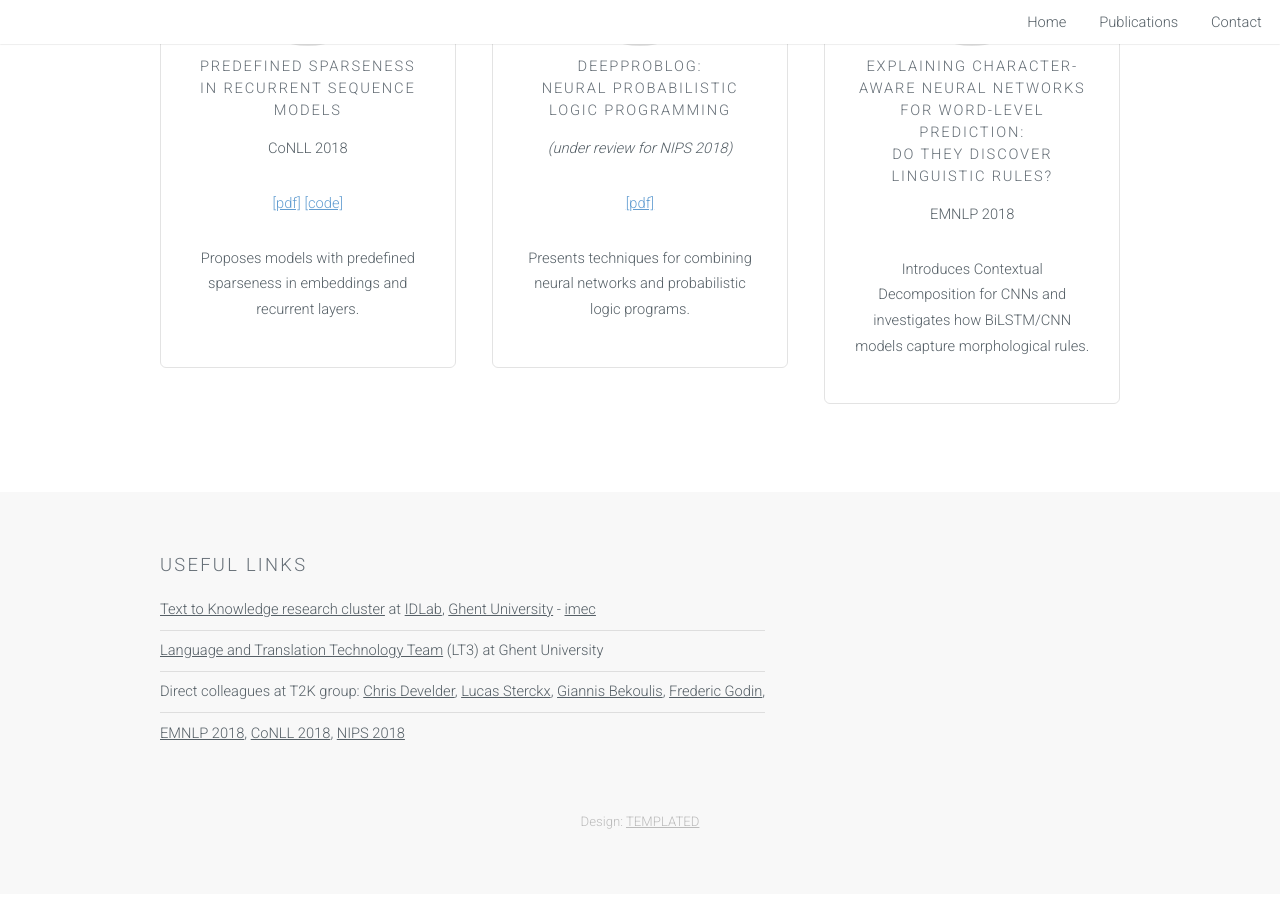
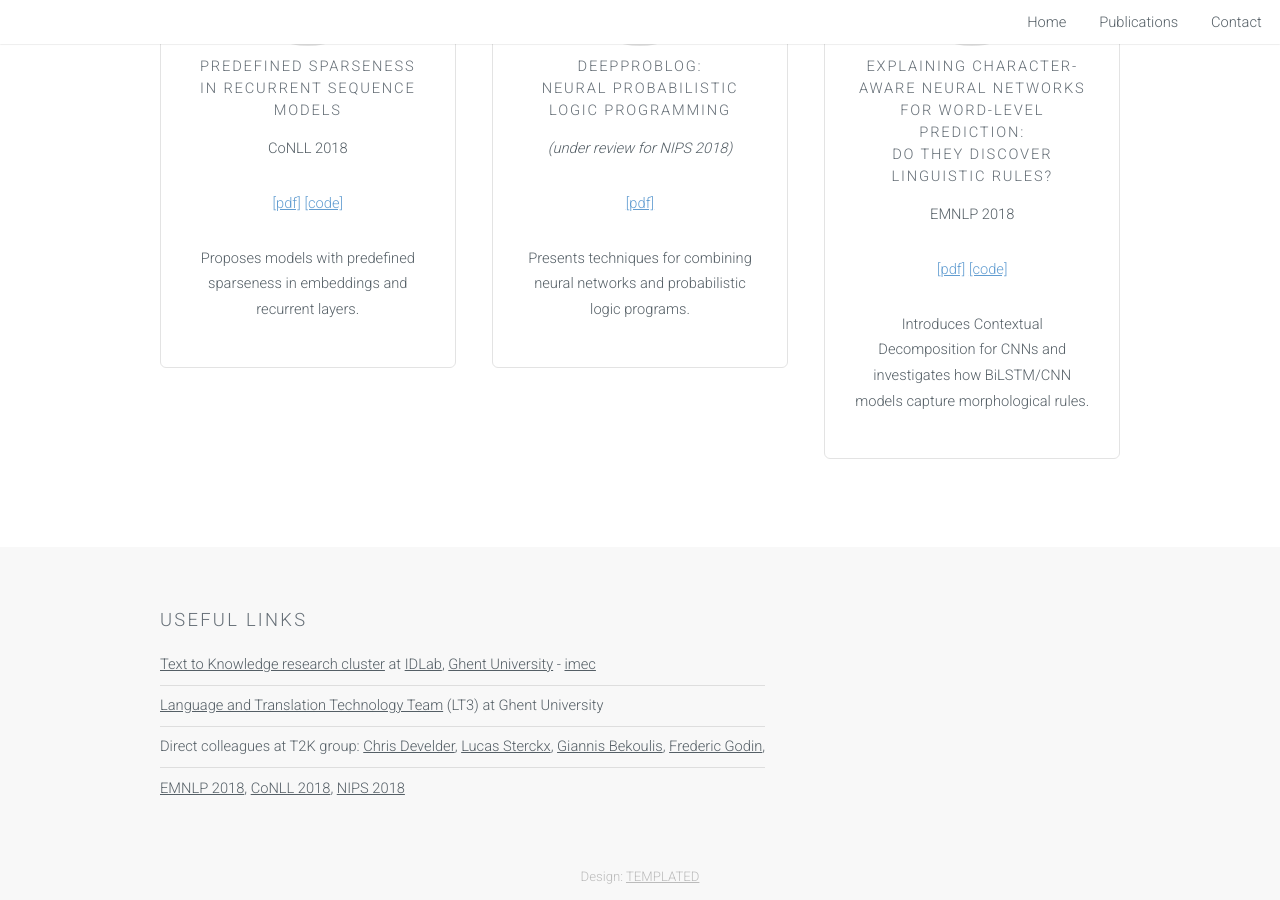
Before and after one commit to tdmeeste/tdmeeste.github.io, a Jekyll site: the page built from index.html, in a window 1280 px wide and 900 px high, scrolled down 2207 px. Built offline with Jekyll 4.4.1, drawn with Linux system fonts in a browser that asks for light colours.

Commit message:
changed paper status

```diff
--- a/_includes/biblio_CS.html
+++ b/_includes/biblio_CS.html
@@ -2,7 +2,7 @@
 <a name=bibCS2018></a><div class="column top-vspace05"><header><h3>2018</h3></header></div>
 <div class="column"><ul class="alt">
 	<li><u>Thomas Demeester</u>, Johannes Deleu, Frederic Godin, Chris Develder. &nbsp;<i>"Predefined Sparseness in Recurrent Sequence Models"</i>,&nbsp;<b>Proc. The SIGNLL Conference on Computational Natural Language Learning (CoNLL)</b>,&nbsp;2018.&nbsp;<a href="https://github.com/tdmeeste/SparseSeqModels">[code]</a>&nbsp;<a href="https://arxiv.org/pdf/1808.08720.pdf">[pdf]</a></li>
-	<li>Frederic Godin, Kris Demuynck, Joni Dambre, Wesley De Neve, <u>Thomas Demeester</u>. &nbsp;<i>"Explaining Character-Aware Neural Networks for Word-Level Prediction: Do They Discover Linguistic Rules?"</i>,&nbsp;<b>Proc. Conference on Empirical Methods in Natural Language Processing (EMNLP 2018)</b>,&nbsp;2018.</li>
+	<li>Frederic Godin, Kris Demuynck, Joni Dambre, Wesley De Neve, <u>Thomas Demeester</u>. &nbsp;<i>"Explaining Character-Aware Neural Networks for Word-Level Prediction: Do They Discover Linguistic Rules?"</i>,&nbsp;<b>Proc. Conference on Empirical Methods in Natural Language Processing (EMNLP 2018)</b>,&nbsp;2018.&nbsp;<a href="https://github.com/FredericGodin/ContextualDecomposition-NLP">[code]</a>&nbsp;<a href="https://arxiv.org/pdf/1808.09551.pdf">[pdf]</a></li>
 	<li>Giannis Bekoulis, Johannes Deleu, <u>Thomas Demeester</u>, Chris Develder. &nbsp;<i>"Adversarial training for multi-context joint entity and relation extraction"</i>,&nbsp;<b>Proc. Conference on Empirical Methods in Natural Language Processing (EMNLP 2018)</b>,&nbsp;2018.&nbsp;<a href="https://github.com/bekou/multihead_joint_entity_relation_extraction">[code]</a>&nbsp;<a href="https://arxiv.org/pdf/1808.06876.pdf">[pdf]</a></li>
 	<li>Giannis Bekoulis, Johannes Deleu, <u>Thomas Demeester</u>, Chris Develder. &nbsp;<i>"Joint entity recognition and relation extraction as a multi-head selection problem"</i>,&nbsp;<b>Expert Systems with Applications</b>,&nbsp;2018.&nbsp;<a href="https://arxiv.org/abs/1804.07847v1">[online]</a>&nbsp;<a href="https://github.com/bekou/multihead_joint_entity_relation_extraction">[code]</a>&nbsp;<a href="https://arxiv.org/pdf/1804.07847v1.pdf">[pdf]</a>&nbsp;<b><font color="green">(a1)</font></b></li>
 	<li>Cedric De Boom, <u>Thomas Demeester</u>, Bart Dhoedt. &nbsp;<i>"Character-level Recurrent Neural Networks in Practice: Comparing Training and Sampling Schemes"</i>,&nbsp;<b>Neural Computing and Applications</b>,&nbsp;2018.&nbsp;<a href="https://github.com/cedricdeboom/character-level-rnn-datasets">[data]</a>&nbsp;<a href="https://arxiv.org/pdf/1801.00632.pdf">[pdf]</a>&nbsp;<b><font color="green">(a1)</font></b></li>
--- a/bib/TD_computer_science.bib
+++ b/bib/TD_computer_science.bib
@@ -13,7 +13,9 @@
  title={Explaining Character-Aware Neural Networks for Word-Level Prediction: Do They Discover Linguistic Rules?},
  author={Godin, Frederic and Demuynck, Kris and Dambre, Joni and De Neve, Wesley and Demeester, Thomas},
  journal={Proc. Conference on Empirical Methods in Natural Language Processing (EMNLP 2018)},
- year={2018}
+ year={2018},
+ pdf={https://arxiv.org/pdf/1808.09551.pdf},
+ code={https://github.com/FredericGodin/ContextualDecomposition-NLP}
 }
 
 @article{Bekoulis18_advtraining,
--- a/index.html
+++ b/index.html
@@ -124,6 +124,7 @@ layout: default
                                 </div>
 								<h4>Explaining Character-Aware Neural Networks <br/>for Word-Level Prediction:<br/>Do They Discover Linguistic Rules?</h4>
                                 <p>EMNLP 2018</p>
+								<p><a href="https://arxiv.org/pdf/1808.09551.pdf">[pdf]</a> <a href="https://github.com/FredericGodin/ContextualDecomposition-NLP">[code]</a></p>
 								<p>Introduces Contextual Decomposition for CNNs and investigates how BiLSTM/CNN models capture morphological rules.</p>
 							</section>
 						</div>
```
